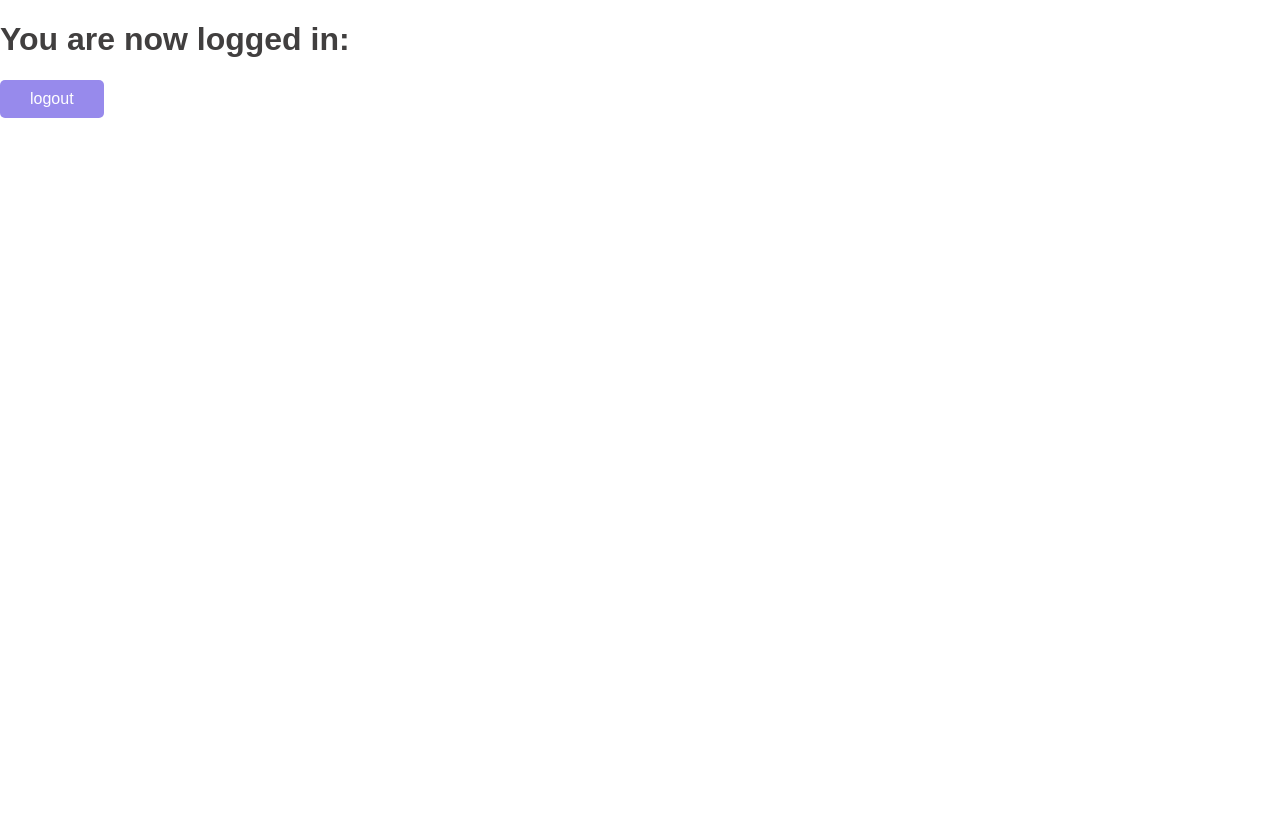
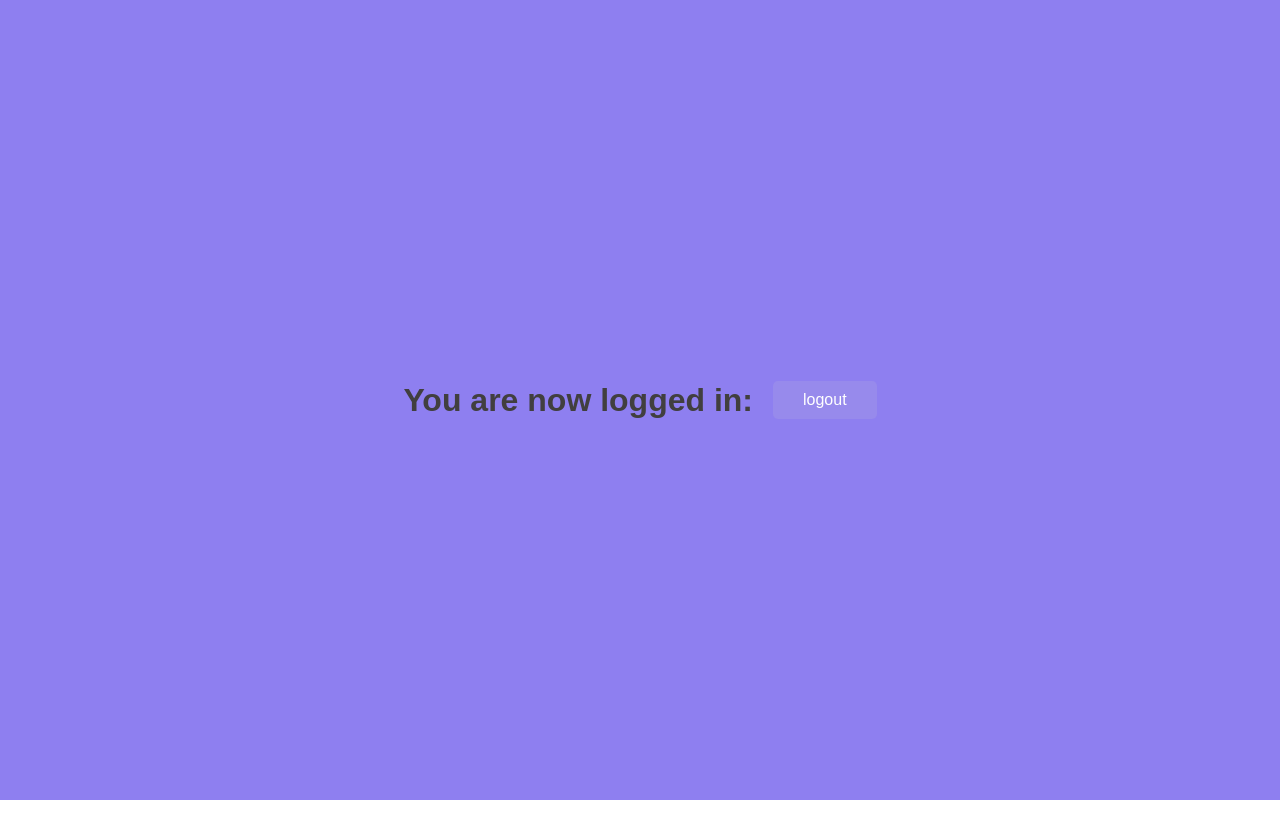
Before and after one commit to sumit-pandey/demo, a website: page login.html in a window 1280 px wide. After the commit the page ends 800 px from the top, so only its background shows below. Drawn offline with Linux system fonts and the light colour scheme.

Commit message:
Update style.css

```diff
--- a/style.css
+++ b/style.css
@@ -70,7 +70,15 @@ button {
 }
 .login-wrapper {
 	height: 100vh;
+	background-color: rgb(142, 127, 240);
+	display: flex;
+	justify-content: center;
+	align-items: center;
 }
+.login-wrapper > * {
+	margin: 0 10px;
+}
+
 /* mobile */
 @media only screen and (max-width: 430px) {
 	form {
```
